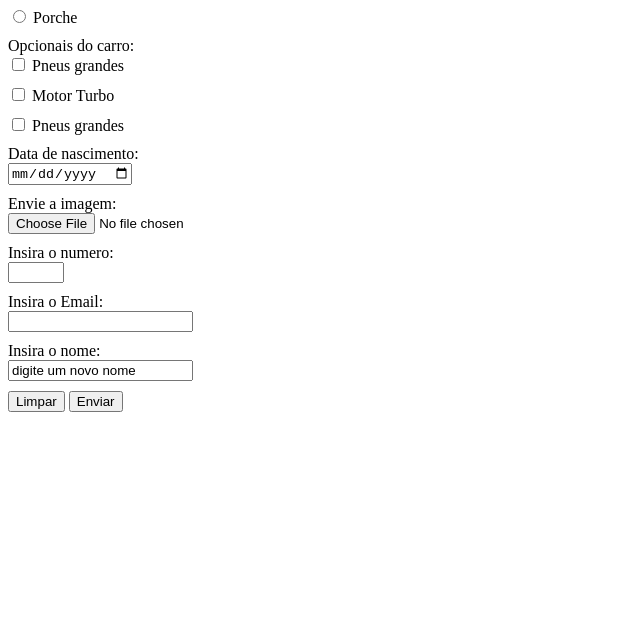
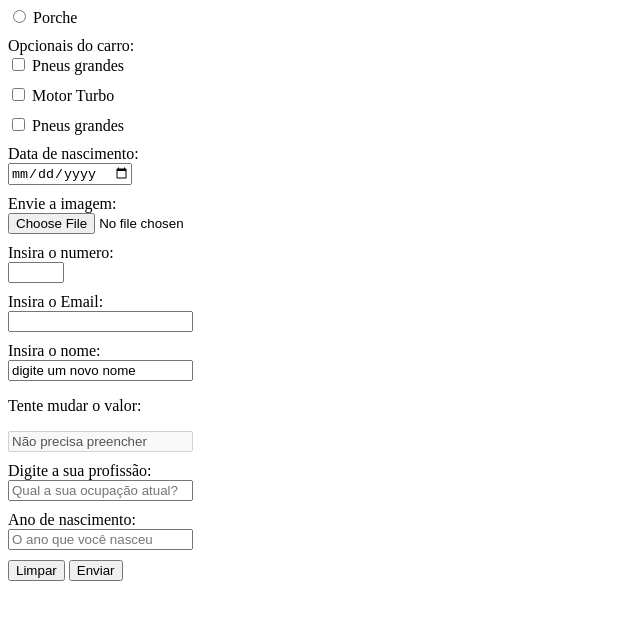
Before and after one commit to NetoElesbao/Formul-rios, a plain HTML site: page index.html in a window 1280 px wide. Shown: the part 718-1337 px from the top of the page, without its empty margins (0-640 px from the left). Drawn offline with Linux system fonts and the light colour scheme.

Commit message:
Version 1.7 - Forms session completed

```diff
--- a/index.html
+++ b/index.html
@@ -121,8 +121,18 @@
             <label for="name">Insira o nome:</label>
             <input type="text" value="digite um novo nome" name="name">
         </div>
-
-
+        <div>
+            <p>Tente mudar o valor:</p>
+            <input type="text" value="Não precisa preencher" disabled>
+        </div>
+        <div>
+            <label for="currentjob">Digite a sua profissão:</label>
+            <input type="text" name="currentjob" placeholder="Qual a sua ocupação atual?">
+        </div>
+        <div>
+            <label for="birthyear">Ano de nascimento:</label>
+            <input type="text" placeholder="O ano que você nasceu" required>
+        </div>
 
         <input type="reset" value="Limpar">
         <input type="submit" value="Enviar" />
```
